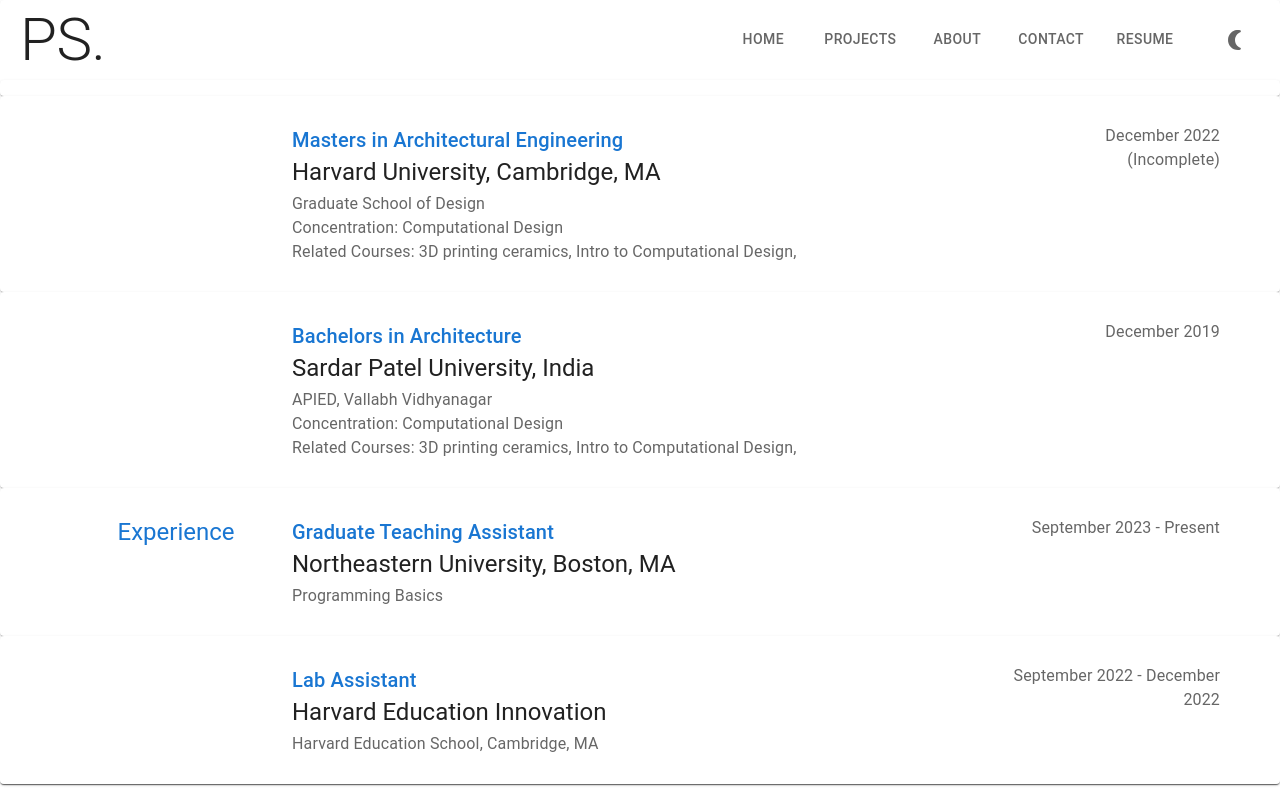
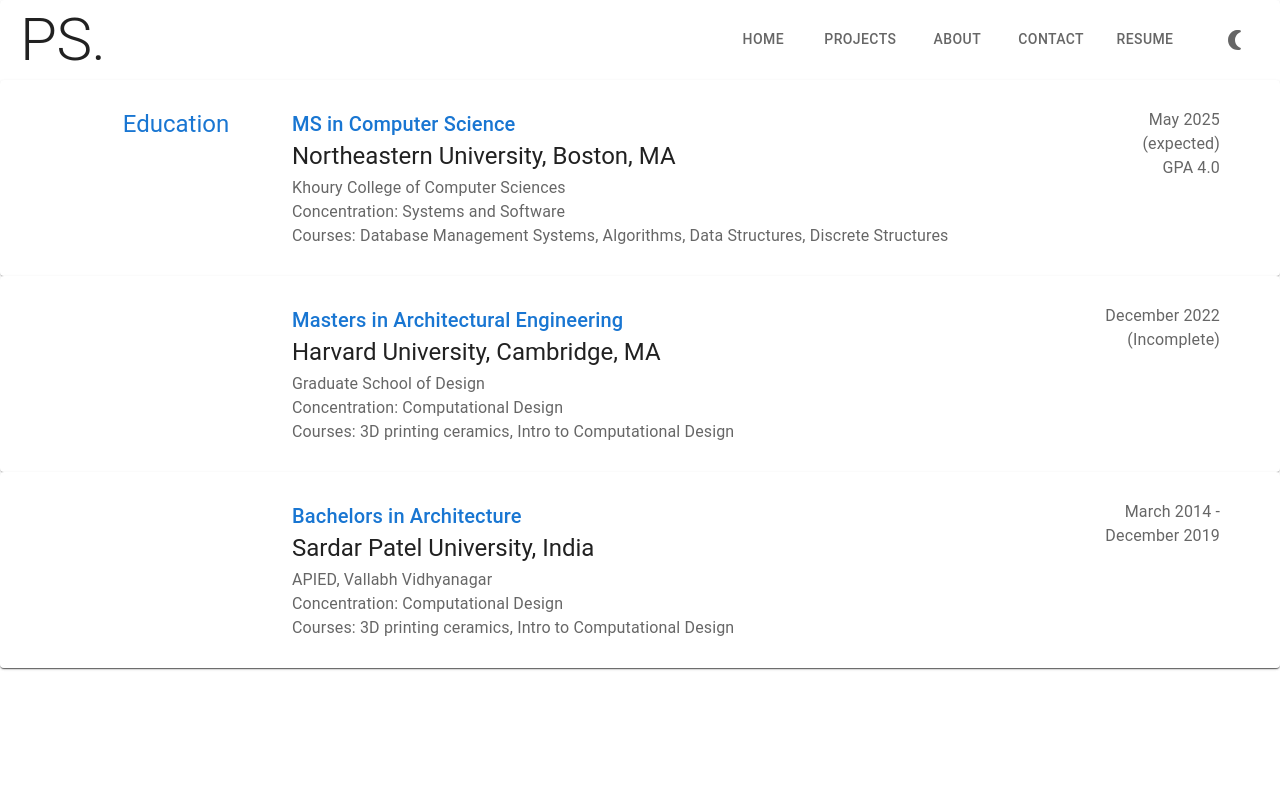
Before and after one commit to cyber-shah/personal-page, a React (Create React App) app: page /about in a window 1280 px wide. Built offline with nearby package versions, Linux system fonts and the light colour scheme.

Commit message:
using components

```diff
--- a/src/components/About.js
+++ b/src/components/About.js
@@ -15,129 +15,88 @@
 }));
 
 export default function About() {
-  const styles = {
-    main: {
-      "max-width": "1200px",
-      padding: "20px",
-      margin: "0 auto",
-      display: "flex",
-      justifyContent: "flex-start",
-    },
-    title: {
-      width: "20%",
-    },
-    content: {
-      width: "60%",
-      textAlign: "left",
-    },
-	  thirds: {
-		width: "20%",
-      textAlign: "right",
-    },
-  };
-
-	return (
-	  <>
+  return (
     <Stack spacing={0}>
-		<Item>
-		</Item>
-
       <Item>
-        <div className="main" style={styles.main}>
-          <div style={styles.title}></div>
-
-          <div style={styles.content}>
-            <Typography variant="h6" color="primary">
-              Masters in Architectural Engineering
-            </Typography>
-            <Typography variant="h5" color="textPrimary">
-              Harvard University, Cambridge, MA
-            </Typography>
-            <Typography
-              variant="body1"
-              sx={{ paddingTop: 0.5 }}
-              color="textSecondary"
-            >
-              Graduate School of Design
-              <br /> Concentration: Computational Design
-              <br /> Related Courses: 3D printing ceramics, Intro to
-              Computational Design,
-            </Typography>
-          </div>
-
-          <div style={styles.thirds}>
-            <Typography variant="body1" sx={{ textAlign: "right" }}>
-              December 2022 <br />
-              (Incomplete)
-            </Typography>
-          </div>
-        </div>
+        <ResumeComponents
+          title="Education"
+          position="MS in Computer Science"
+          company="Northeastern University, Boston, MA"
+          body1="Khoury College of Computer Sciences"
+          body2="Concentration: Systems and Software"
+          body3="Courses: Database Management Systems, Algorithms,
+							Data Structures, Discrete Structures"
+          date1="May 2025"
+          date2="(expected)"
+          date3="GPA 4.0"
+        />
       </Item>
 
       <Item>
-        <div className="main" style={styles.main}>
-          <div style={styles.title}></div>
-
-          <div style={styles.content}>
-            <Typography variant="h6" color="primary">
-              Bachelors in Architecture
-            </Typography>
-            <Typography variant="h5" color="textPrimary">
-              Sardar Patel University, India
-            </Typography>
-            <Typography
-              variant="body1"
-              sx={{ paddingTop: 0.5 }}
-              color="textSecondary"
-            >
-              APIED, Vallabh Vidhyanagar
-              <br /> Concentration: Computational Design
-              <br /> Related Courses: 3D printing ceramics, Intro to
-              Computational Design,
-            </Typography>
-          </div>
-
-          <div style={styles.thirds}>
-            <Typography variant="body1" sx={{ textAlign: "right" }}>
-              December 2019
-            </Typography>
-          </div>
-        </div>
+        <ResumeComponents
+          title=""
+          position="Masters in Architectural Engineering"
+          company="Harvard University, Cambridge, MA"
+          body1="Graduate School of Design"
+          body2="Concentration: Computational Design"
+          body3="Courses: 3D printing ceramics, Intro to
+              Computational Design"
+          date1="December 2022 "
+          date2="(Incomplete)"
+        />
       </Item>
 
       <Item>
-        <div className="main" style={styles.main}>
-          <div style={styles.title}>
-            <Typography variant="h5" color="primary">
-              Experience
-            </Typography>
-          </div>
+        <ResumeComponents
+          title=""
+          position="Bachelors in Architecture"
+          company="Sardar Patel University, India"
+          body1="APIED, Vallabh Vidhyanagar"
+          body2="Concentration: Computational Design"
+          body3="Courses: 3D printing ceramics, Intro to
+              Computational Design"
+          date1="March 2014 -"
+          date2="December 2019"
+        />
+      </Item>
+    </Stack>
+  );
+}
 
-          <div style={styles.content}>
-            <Typography variant="h6" color="primary">
-              Graduate Teaching Assistant
-            </Typography>
-            <Typography variant="h5" color="textPrimary">
-              Northeastern University, Boston, MA
-            </Typography>
-            <Typography
-              variant="body1"
-              sx={{ paddingTop: 0.5 }}
-              color="textSecondary"
-            >
-              Programming Basics
-            </Typography>
-          </div>
+//  <Item>
+//         <div className="main" style={styles.main}>
+//           <div style={styles.title}>
+//             <Typography variant="h5" color="primary">
+//               Experience
+//             </Typography>
+//           </div>
 
-          <div style={styles.thirds}>
-            <Typography variant="body1" sx={{ textAlign: "right" }}>
-              September 2023 - Present
-            </Typography>
-          </div>
-        </div>
-      </Item>
+//           <div style={styles.content}>
+//             <Typography variant="h6" color="primary">
+//               Graduate Teaching Assistant
+//             </Typography>
+//             <Typography variant="h5" color="textPrimary">
+//               Northeastern University, Boston, MA
+//             </Typography>
+//             <Typography
+//               variant="body1"
+//               sx={{ paddingTop: 0.5 }}
+//               color="textSecondary"
+//             >
+//               Programming Basics
+//             </Typography>
+//           </div>
 
-      <Item>
+//           <div style={styles.thirds}>
+//             <Typography variant="body1" sx={{ textAlign: "right" }}>
+//               September 2023 - Present
+//             </Typography>
+//           </div>
+//         </div>
+//       </Item>
+
+{
+  /* <Item>
         <div className="main" style={styles.main}>
           <div style={styles.title}>
             <Typography variant="h5" color="primary"></Typography>
@@ -165,17 +124,5 @@
             </Typography>
           </div>
         </div>
-      </Item>
-		</Stack >
-		</>
-  );
+      </Item> */
 }
-
-
-// main="Education"
-// 				position="MS in Computer Science"
-// 				company="Northeastern University, Boston, MA"
-// 				body="Khoury College of Computer Sciences
-// 							<br /> Concentration: Systems and Software
-// 							<br /> Related Courses: Database Management Systems, Algorithms,
-// 							Data Structures, Discrete Structuresss"
--- a/src/components/ResumeComponents.js
+++ b/src/components/ResumeComponents.js
@@ -43,12 +43,17 @@
           variant="body1"
           sx={{ paddingTop: 0.5 }}
           color="textSecondary">
-          {props.body}
+                  {props.body1} <br/>
+                  {props.body2} <br/>
+                  {props.body3}
         </Typography>
       </div>
 
       <div style={styles.thirds}>
-        <Typography variant="body1" sx={{ textAlign: "right" }}>
+              <Typography variant="body1" sx={{ textAlign: "right" }}>
+                  {props.date1} <br/>
+                  {props.date2} <br/>
+                  {props.date3}
         </Typography>
       </div>
     </div>
```
